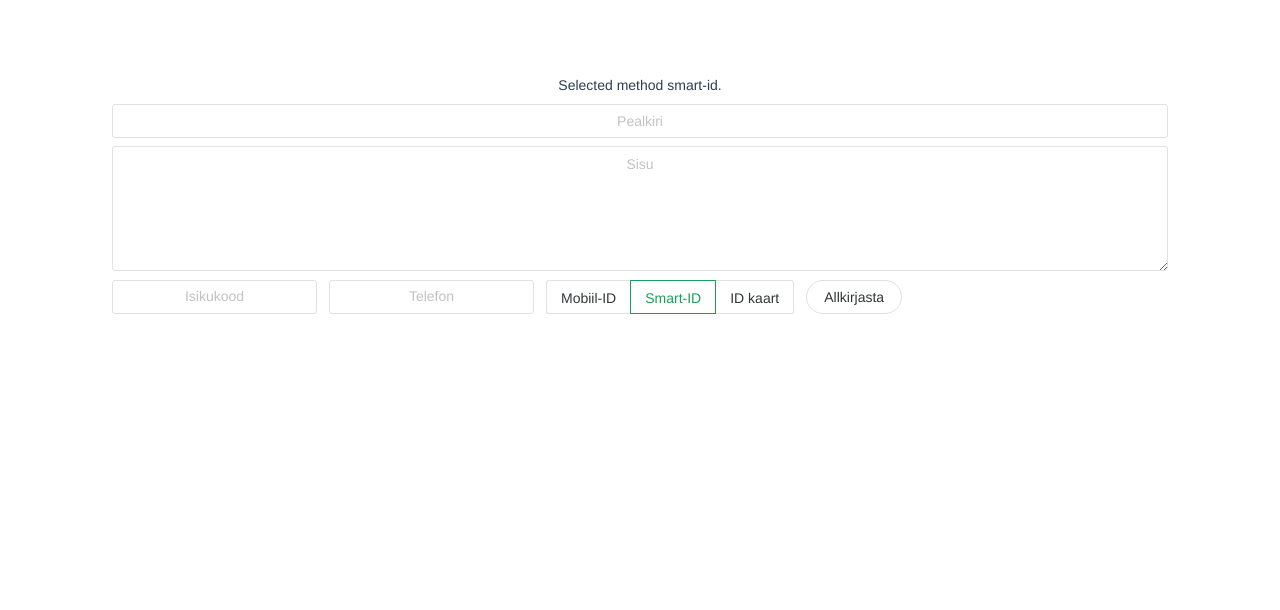
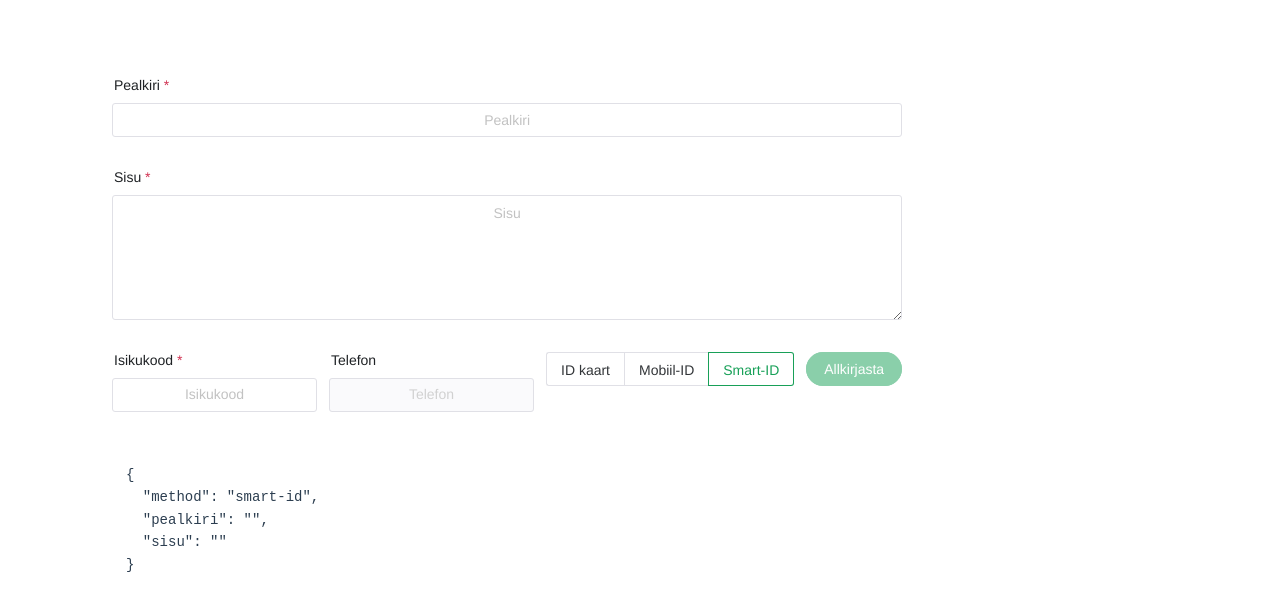
Before and after one commit to argoroots/petitsioon, a Vue app in the folder front-end/: page / in a window 1280 px wide. Shown: the top 610 px of the page. Built offline with nearby package versions, Linux system fonts and the light colour scheme.

Commit message:
#11 head ööd

```diff
--- a/front-end/src/App.vue
+++ b/front-end/src/App.vue
@@ -16,5 +16,9 @@ import CreateForm from './components/CreateForm.vue'
   margin-top: 60px;
   padding: 1em 8em;
 }
+pre {
+  text-align: left;
+  padding: 1em;
+}
 
 </style>
--- a/front-end/src/components/CreateForm.vue
+++ b/front-end/src/components/CreateForm.vue
@@ -1,7 +1,7 @@
 <script>
 import {
   NSpace, NGrid, NGi,
-  NRadioGroup, NRadioButton,
+  NForm, NFormItem, NRadioGroup, NRadioButton,
   NButton, NInput
 } from 'naive-ui'
 
@@ -10,6 +10,8 @@ export default {
     NSpace,
     NGrid,
     NGi,
+    NForm,
+    NFormItem,
     NRadioGroup,
     NRadioButton,
     NButton,
@@ -17,7 +19,14 @@ export default {
   },
   data () {
     return {
-      method: 'smart-id'
+      dok: {
+        method: 'smart-id',
+        pealkiri: '',
+        sisu: ''
+      },
+      handleSignButtonClick (dok) {
+        console.log(JSON.stringify(dok, null, 2))
+      }
     }
   }
 }
@@ -27,57 +36,92 @@ export default {
 <template>
   <n-grid cols="4">
     <n-gi span="4">
+      <n-form
+        ref="formRef"
+        inline
+        :label-width="80"
+        :model="dok"
+      >
         <n-space vertical>
-        Selected method {{ method }}.
+          <n-form-item
+            label="Pealkiri"
+            path="dok.pealkiri"
+            show-require-mark
+          >
             <n-input
-          v-model:value="pealkiri"
+              v-model:value="dok.pealkiri"
               type="text"
               placeholder="Pealkiri"
+              @keydown.enter.prevent
             />
+          </n-form-item>
+          <n-form-item
+            label="Sisu"
+            path="dok.sisu"
+            show-require-mark
+          >
             <n-input
-          v-model:value="sisu"
+              v-model:value="dok.sisu"
               type="textarea"
               placeholder="Sisu"
               rows="5"
             />
+          </n-form-item>
 
           <n-space horizontal>
+            <n-form-item
+              label="Isikukood"
+              path="dok.isikukood"
+              :show-require-mark="dok.method === 'smart-id' || dok.method === 'id-card'"
+            >
               <n-input
-            v-model:value="isikukood"
+                v-model:value="dok.isikukood"
                 type="text"
                 placeholder="Isikukood"
+                :disabled="dok.method === 'mobile-id'"
               />
+            </n-form-item>
+            <n-form-item
+              label="Telefon"
+              path="dok.telefon"
+              :show-require-mark="dok.method === 'mobile-id'"
+            >
               <n-input
-            v-model:value="telefon"
+                v-model:value="dok.telefon"
                 type="text"
                 placeholder="Telefon"
+                :disabled="dok.method === 'smart-id' || dok.method === 'id-card'"
                 hidden="true"
               />
+            </n-form-item>
             <n-radio-group
-            v-model:value="method"
+              v-model:value="dok.method"
               name="method"
               style="margin-bottom: 12px"
             >
+              <n-radio-button value="id-card">
+                ID kaart
+              </n-radio-button>
               <n-radio-button value="mobile-id">
                 Mobiil-ID
               </n-radio-button>
               <n-radio-button value="smart-id">
                 Smart-ID
               </n-radio-button>
-            <n-radio-button value="id-card">
-              ID kaart
-            </n-radio-button>
             </n-radio-group>
             <n-button
+              :disabled="dok.pealkiri === '' || dok.sisu === ''"
               round
-            strong
-            primary
+              type="primary"
               value="mid"
+              @click="handleSignButtonClick(dok)"
             >
               Allkirjasta
             </n-button>
           </n-space>
         </n-space>
+      </n-form>
+      <pre>{{ JSON.stringify(dok, null, 2) }}</pre>
     </n-gi>
   </n-grid>
 </template>
```
Also changed, not shown: front-end/.eslintrc.yml (deleted). Lines whose indentation alone changed are shown as unchanged.
